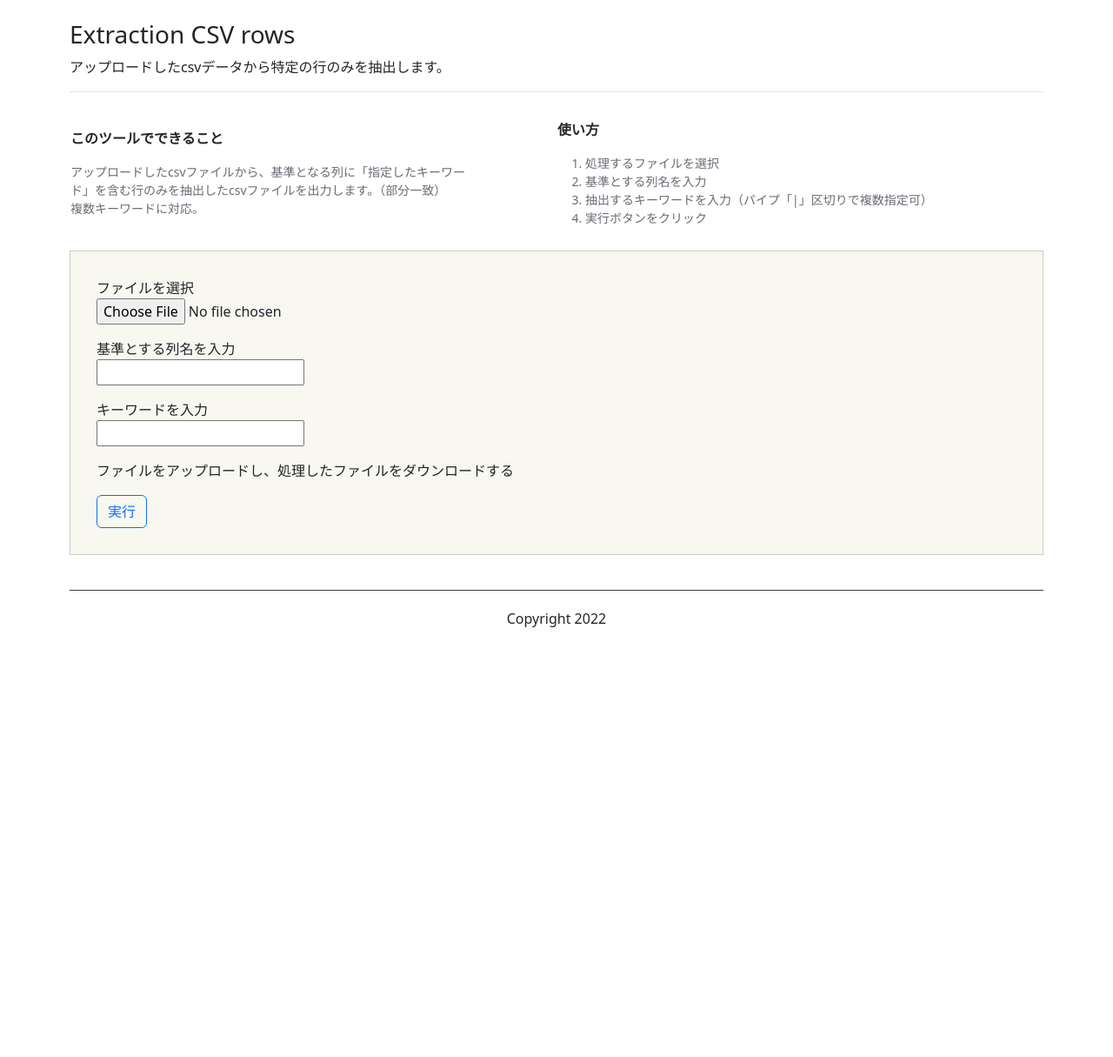
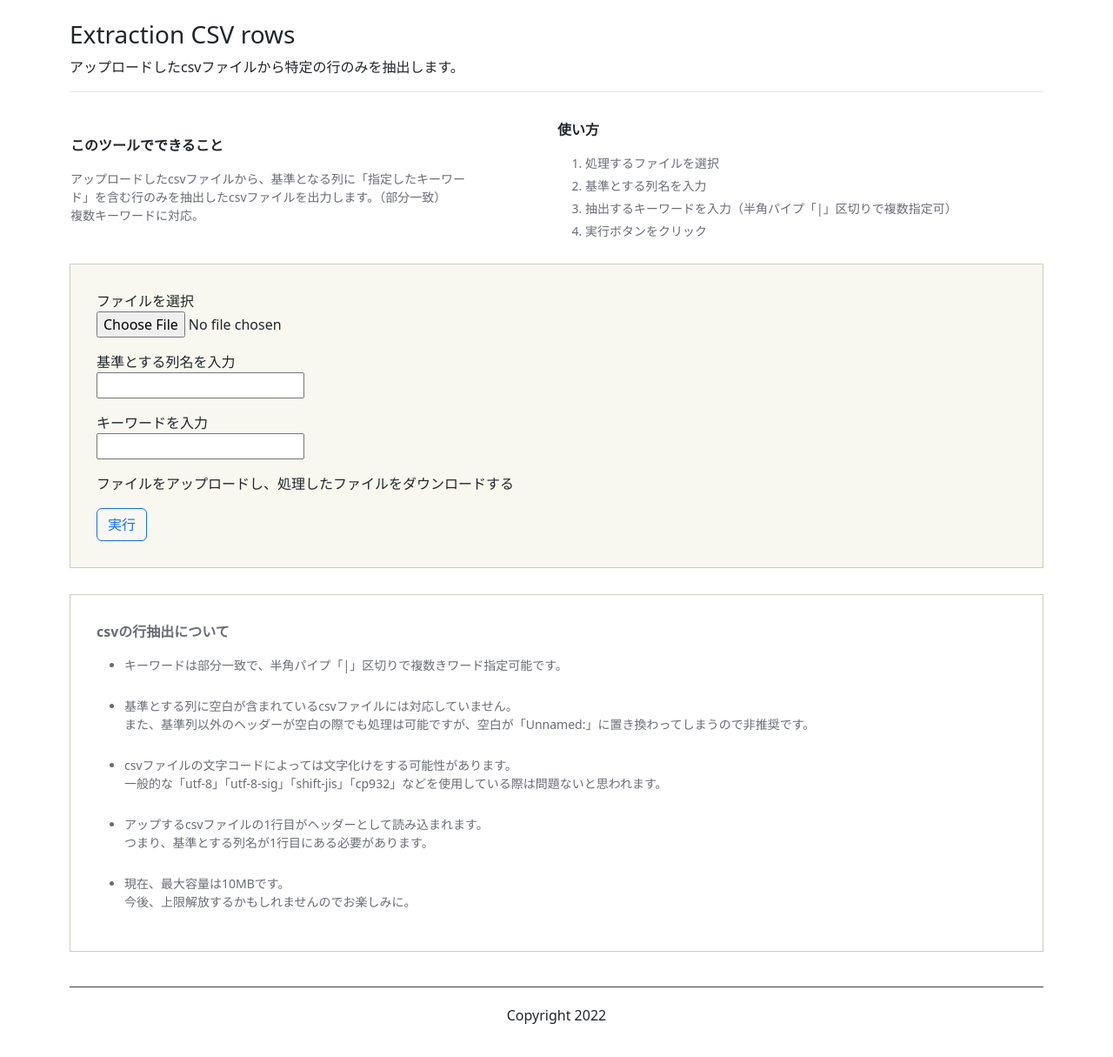
Before and after one commit to kishi-hirosuke/convenient_tools, a Django app: page /tool_extract/ in a window 1280 px wide. Shown: the part 63-1278 px from the top of the page at 87% size. Before the commit the page ends 784 px from the top, so only its background shows below. Run offline with Django 3.2, Linux system fonts and the light colour scheme.

Commit message:
エラーメッセージ削除ボタンとツール説明html追加

```diff
--- a/convenient_tools/tool_site/forms.py
+++ b/convenient_tools/tool_site/forms.py
@@ -8,7 +8,7 @@ def file_size(value):
         raise ValidationError(f'ファイルサイズが大きすぎます。{limit/1000/1000}MBより小さいサイズにしてください。')
 
 class UploadForm(forms.Form):
-    testfile = forms.FileField(
+    file = forms.FileField(
         validators=[
             FileExtensionValidator(['csv']),
             file_size
--- a/convenient_tools/tool_site/static/main.css
+++ b/convenient_tools/tool_site/static/main.css
@@ -74,6 +74,10 @@ footer p{
     font-size: 14px;
 }
 
+.explanation_text li{
+    margin-bottom: 5px;
+}
+
 .form-group{
     margin-top: 10px;
     padding: 30px;
@@ -82,6 +86,10 @@ footer p{
     #ccccc3 1px;
 }
 
-/* .file-upload-wrapper p{
-    margin: 10px;
-} */
+.notice{
+    color: #696C74;
+    margin-top: 30px;
+    padding: 30px;
+    border:solid
+    #ccccc3 1px;
+}
--- a/convenient_tools/tool_site/templates/base.html
+++ b/convenient_tools/tool_site/templates/base.html
@@ -25,5 +25,8 @@
     <p>Copyright 2022</p>
 </footer>
 
+
+<script src="https://cdn.jsdelivr.net/npm/@popperjs/core@2.9.2/dist/umd/popper.min.js" integrity="sha384-IQsoLXl5PILFhosVNubq5LC7Qb9DXgDA9i+tQ8Zj3iwWAwPtgFTxbJ8NT4GN1R8p" crossorigin="anonymous"></script>
+<script src="https://cdn.jsdelivr.net/npm/bootstrap@5.0.2/dist/js/bootstrap.min.js" integrity="sha384-cVKIPhGWiC2Al4u+LWgxfKTRIcfu0JTxR+EQDz/bgldoEyl4H0zUF0QKbrJ0EcQF" crossorigin="anonymous"></script>
 </body>
 </html>
--- a/convenient_tools/tool_site/templates/tool_extract.html
+++ b/convenient_tools/tool_site/templates/tool_extract.html
@@ -5,13 +5,12 @@
 {% endblock %}
 
 {% block main %}
+
 <div class="box">
-
     <div class="boxtitle">
         <h3>Extraction CSV rows</h3>
-        <p>アップロードしたcsvデータから特定の行のみを抽出します。</p>
+        <p>アップロードしたcsvファイルから特定の行のみを抽出します。</p>
     </div>
-
     <div class="sub_box">
         <table class="explanation">
             <tr>
@@ -27,28 +26,38 @@
                     <ol class="explanation_text">
                         <li>処理するファイルを選択</li>
                         <li>基準とする列名を入力</li>
-                        <li>抽出するキーワードを入力（パイプ「|」区切りで複数指定可）</li>
+                        <li>抽出するキーワードを入力（半角パイプ「|」区切りで複数指定可）</li>
                         <li>実行ボタンをクリック</li>
                     </ol>
                 </td>
             </tr>
         </table>
+
         <div class="form-group">
-
-            {% if form.errors or error_message %}
-            <ul class="alert alert-danger list-unstyled">
-            {% for error in form.testfile.errors %}
-            <li>{{ error }}</li>
+            {% if form.errors %}
+            <div class="alert alert-danger alert-dismissible fade show">
+            {% for error in form.file.errors %}
+            <div><svg xmlns="http://www.w3.org/2000/svg" width="1rem" height="1rem" fill="currentColor" class="bi bi-exclamation-triangle-fill flex-shrink-0 me-2" viewBox="0 0 16 16" role="img" aria-label="警告:">
+                <path d="M8.982 1.566a1.13 1.13 0 0 0-1.96 0L.165 13.233c-.457.778.091 1.767.98 1.767h13.713c.889 0 1.438-.99.98-1.767L8.982 1.566zM8 5c.535 0 .954.462.9.995l-.35 3.507a.552.552 0 0 1-1.1 0L7.1 5.995A.905.905 0 0 1 8 5zm.002 6a1 1 0 1 1 0 2 1 1 0 0 1 0-2z"/></svg>
+                {{ error }}
+                <button type="button" class="btn-close" data-bs-dismiss="alert" aria-label="閉じる"></button>
+            </div>
             {% endfor %}
-            <li>{{ error_message }}</li>
-            </ul>
+            </div>
+            {% elif error_message %}
+            <div class="alert alert-danger alert-dismissible fade show">
+            <div><svg xmlns="http://www.w3.org/2000/svg" width="1rem" height="1rem" fill="currentColor" class="bi bi-exclamation-triangle-fill flex-shrink-0 me-2" viewBox="0 0 16 16" role="img" aria-label="警告:">
+                <path d="M8.982 1.566a1.13 1.13 0 0 0-1.96 0L.165 13.233c-.457.778.091 1.767.98 1.767h13.713c.889 0 1.438-.99.98-1.767L8.982 1.566zM8 5c.535 0 .954.462.9.995l-.35 3.507a.552.552 0 0 1-1.1 0L7.1 5.995A.905.905 0 0 1 8 5zm.002 6a1 1 0 1 1 0 2 1 1 0 0 1 0-2z"/></svg>
+                {{ error_message }}
+                <button type="button" class="btn-close" data-bs-dismiss="alert" aria-label="閉じる"></button>
+            </div>
+            </div>
             {% endif %}
-
             <form method="POST" class="form" enctype="multipart/form-data">
                 {% csrf_token %}
                 <div class="file-upload-wrapper">
                     <p>ファイルを選択<br>
-                        {{ form.testfile }}
+                        {{ form.file }}
                     </p>
                     <p>基準とする列名を入力<br>
                         {{ form.columuns }}
@@ -61,7 +70,17 @@
                 <button type="submit" class="save btn btn-outline-primary">実行</button>
             </form>
         </div>
+    </div>
 
+    <div class="notice">
+        <p class="explanation_title">csvの行抽出について</p>
+        <ul class="explanation_text">
+            <li>キーワードは部分一致で、半角パイプ「|」区切りで複数きワード指定可能です。</li><br>
+            <li>基準とする列に空白が含まれているcsvファイルには対応していません。<br>また、基準列以外のヘッダーが空白の際でも処理は可能ですが、空白が「Unnamed:」に置き換わってしまうので非推奨です。</li><br>
+            <li>csvファイルの文字コードによっては文字化けをする可能性があります。<br>一般的な「utf-8」「utf-8-sig」「shift-jis」「cp932」などを使用している際は問題ないと思われます。</li><br>
+            <li>アップするcsvファイルの1行目がヘッダーとして読み込まれます。<br>つまり、基準とする列名が1行目にある必要があります。</li><br>
+            <li>現在、最大容量は10MBです。<br>今後、上限解放するかもしれませんのでお楽しみに。</li>
+        </ul>
     </div>
 
 </div>
--- a/convenient_tools/tool_site/views.py
+++ b/convenient_tools/tool_site/views.py
@@ -1,5 +1,6 @@
 import code
 from ctypes import cdll
+from dataclasses import dataclass
 from distutils.log import error
 from tabnanny import check
 from urllib import response
@@ -26,7 +27,7 @@ def Tool_extractView(request):
 
         if upload.is_valid():
             form_data = upload.cleaned_data
-            file, code, columuns = form_data["testfile"], form_data["code"], form_data["columuns"]
+            file, code, columuns = form_data["file"], form_data["code"], form_data["columuns"]
 
             try:
                 response = csv_flow(file, code, columuns, flow = flow_1)
```
